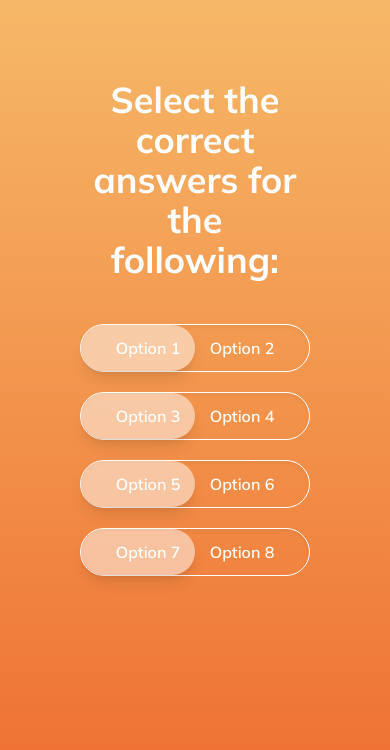
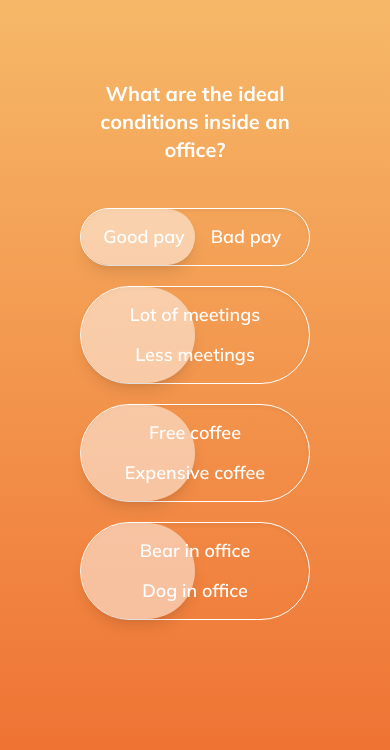
Before and after one commit to nsstarr/react-toggle-switch, a React (Vite) app: page / in a window 390 px wide. Shown: the top 750 px of the page. Built offline with nearby package versions, Linux system fonts and the light colour scheme.

Commit message:
feat: media queries for mobile devices

```diff
--- a/src/App.tsx
+++ b/src/App.tsx
@@ -3,24 +3,24 @@ import { CorrectnessProvider } from "./context/CorrrectnessContext";
 import QuizQuestion from "./components/quiz/QuizQuestion";
 
 const App: React.FC = () => {
-  const question = "Select the correct answers for the following:";
+  const question = "What are the ideal conditions inside an office?";
 
   const groupedAnswers = [
     [
-      { id: 1, label: "Option 1", correct: true },
-      { id: 2, label: "Option 2", correct: false },
+      { id: 1, label: "Good pay", correct: true },
+      { id: 2, label: "Bad pay", correct: false },
     ],
     [
-      { id: 3, label: "Option 3", correct: true },
-      { id: 4, label: "Option 4", correct: false },
+      { id: 3, label: "Lot of meetings", correct: true },
+      { id: 4, label: "Less meetings", correct: false },
     ],
     [
-      { id: 5, label: "Option 5", correct: true },
-      { id: 6, label: "Option 6", correct: false },
+      { id: 5, label: "Free coffee", correct: true },
+      { id: 6, label: "Expensive coffee", correct: false },
     ],
     [
-      { id: 7, label: "Option 7", correct: false },
-      { id: 8, label: "Option 8", correct: true },
+      { id: 7, label: "Bear in office", correct: false },
+      { id: 8, label: "Dog in office", correct: true },
     ],
   ];
   return (
--- a/src/components/quiz/AnswerToggle.tsx
+++ b/src/components/quiz/AnswerToggle.tsx
@@ -65,7 +65,7 @@ const AnswerToggle: React.FC<AnswerToggleProps> = ({
         Select your answer
       </legend>
 
-      <div className="relative flex h-12 w-full items-center rounded-full border border-white p-5 shadow-inner">
+      <div className="relative flex w-full flex-wrap items-center rounded-full border border-white px-3 py-2 shadow-inner md:flex-row md:flex-nowrap md:px-5 md:py-3">
         {/* Slider for the selected answer */}
         <div
           className="absolute left-0 top-0 h-full rounded-full bg-white/50 shadow-lg transition-transform duration-300 ease-in-out"
@@ -93,7 +93,7 @@ const AnswerToggle: React.FC<AnswerToggleProps> = ({
               aria-label={`Answer option: ${answer.label}`}
             />
             <span
-              className={`block font-semibold transition-colors ${
+              className={`block text-lg font-semibold md:text-2xl p-1.5 text-nowrap transition-colors break-words ${
                 selectedAnswer === answer.id
                   ? getCorrectScoreTextColor()
                   : "text-white"
--- a/src/components/quiz/QuizQuestion.tsx
+++ b/src/components/quiz/QuizQuestion.tsx
@@ -61,7 +61,7 @@ const QuizQuestion: React.FC<QuizQuestionProps> = ({
       aria-labelledby="quiz-question"
     >
       <header className="text-center">
-        <h1 id="quiz-question" className="text-4xl font-bold text-white">
+        <h1 id="quiz-question" className="text-xl font-bold text-white lg:text-4xl">
           {question}
         </h1>
       </header>
@@ -87,7 +87,7 @@ const QuizQuestion: React.FC<QuizQuestionProps> = ({
         <div
           id="feedback"
           aria-live="polite"
-          className="mt-4 text-center text-3xl font-bold text-white"
+          className="mt-4 text-center text-base font-bold text-white lg:text-3xl"
         >
           {correctnessFeedback}
         </div>
```
